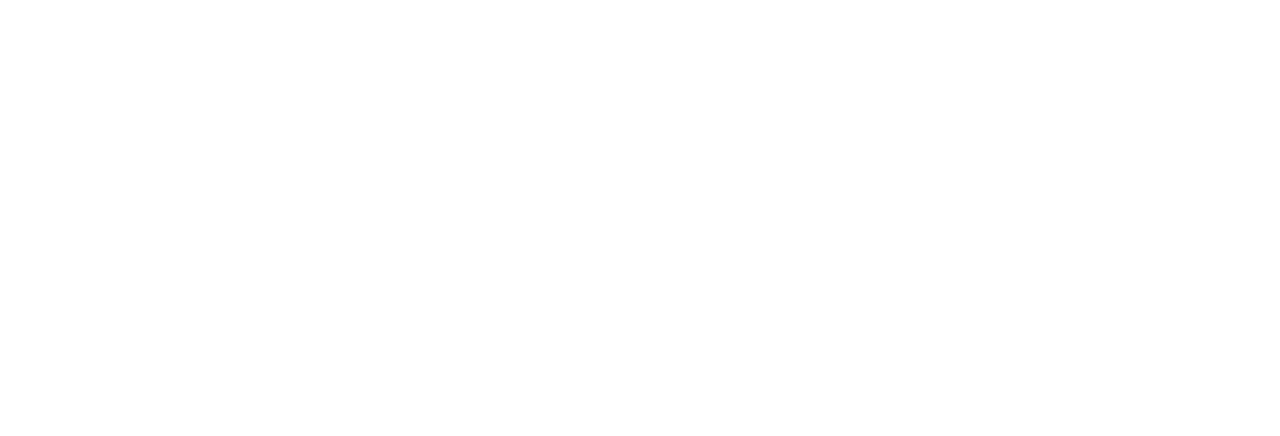
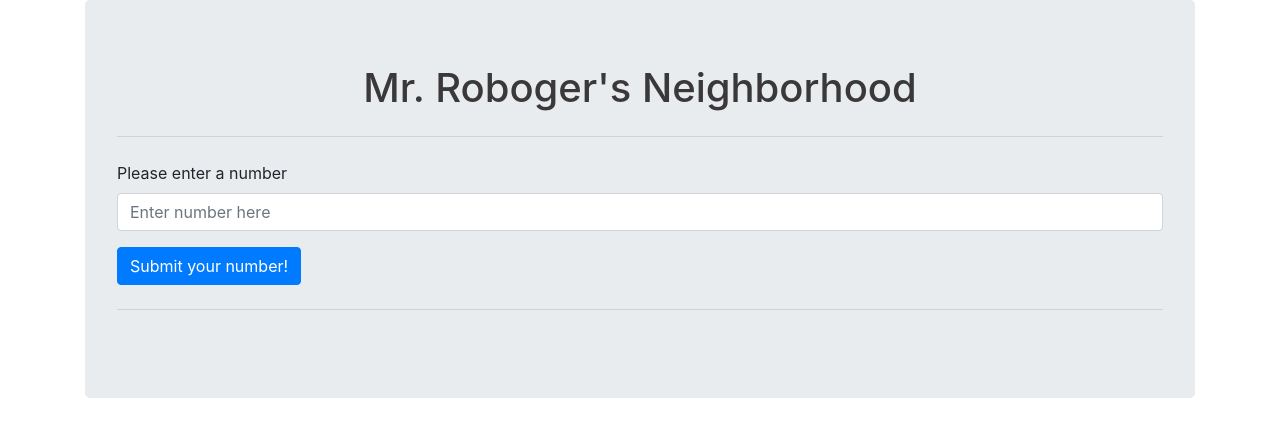
Before and after one commit to RichterBros/Mr-Robogers-Neighborhood, a plain HTML site: page index.html in a window 1280 px wide. Drawn offline with Linux system fonts and the light colour scheme.

Commit message:
add user interface

```diff
--- a/css/styles.css
+++ b/css/styles.css
@@ -0,0 +1,4 @@
+.display-5 {
+    color: #3a3838;
+    text-align: center;
+  }
--- a/index.html
+++ b/index.html
@@ -5,9 +5,26 @@
     <link rel="stylesheet" href="css/styles.css">
     <script src="js/jquery-3.4.1.js"></script>
     <script src="js/scripts.js" ></script>
-    <title></title>
+    <title>Programming Language Suggester</title>
   </head>
   <body>
+    <div class="container">
+      <div class="jumbotron">
+        <h1 class="display-5">Mr. Roboger's Neighborhood</h1>
+        <hr class="my-4">
+        <div class="form-group">
+          <label for="form">Please enter a number</label>
+          <input type="form" class="form-control" id="userInput" placeholder="Enter number here">
 
+        </div>
+
+        <button type="submit" button id= "submit" class="btn btn-primary">Submit your number!</button>
+
+        <hr class="my-4">
+
+
+      <h5 id ="results"></h5>
+
+    </div>
   </body>
 </html>
--- a/js/scripts.js
+++ b/js/scripts.js
@@ -1,19 +1,29 @@
 $(document).ready(function(){
-    number.numberArray();
+
+    $("#submit").click(function() {
+
+        number.numberArray();
+
+    });
+
 });
 
 
 
 
-function Numbers(userInput, newArr, newString ){
+function Numbers(userInput, newArr, newString){
     this.userInput = userInput;
     this.newArr = newArr;
     this.newString = newString;
 }
 
-var number = new Numbers(50,[],"")
+var number = new Numbers(0, [],"")
+
 
 Numbers.prototype.numberArray = function() {
+
+    this.userInput = parseInt($("#userInput").val());
+
 
     for(i=0; i < this.userInput + 1; i++){
         this.newArr.push(i)
@@ -30,6 +40,8 @@ Numbers.prototype.numberArray = function() {
         this.newString[i] = "beep!"
         }
     }
+    console.log(this.userInput)
     console.log(this.newString)
+    $("#results").text(this.newString)
 
 }
```
